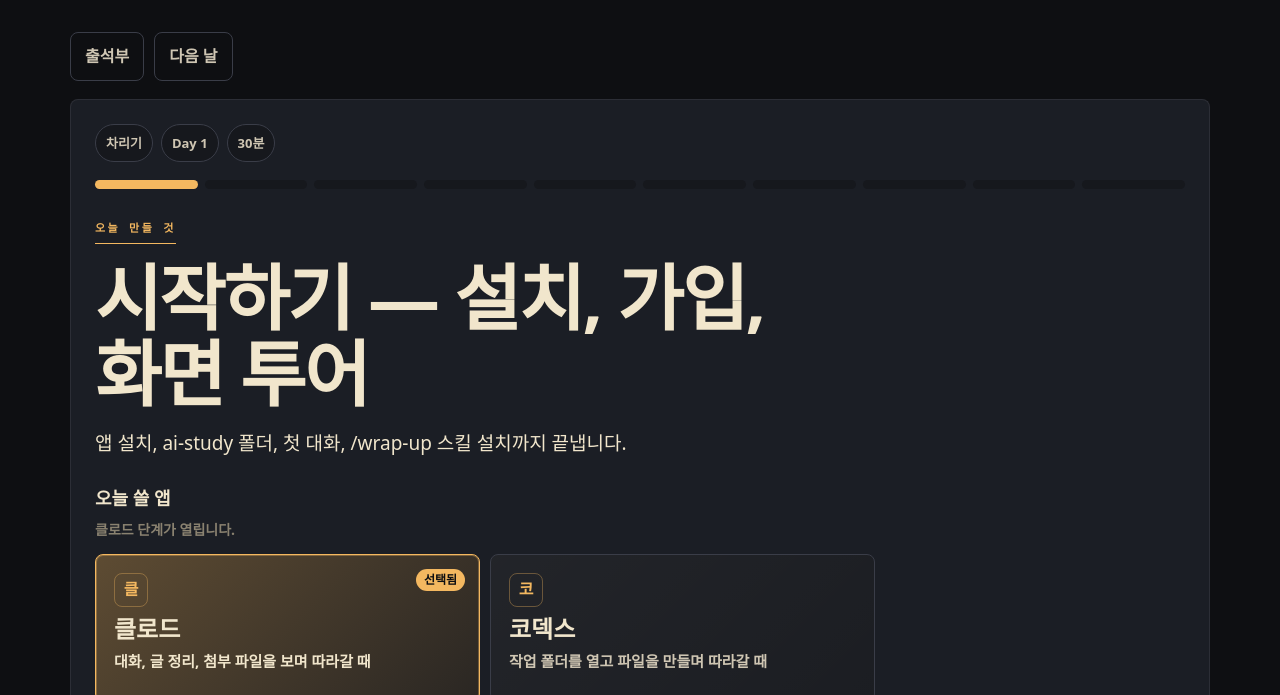
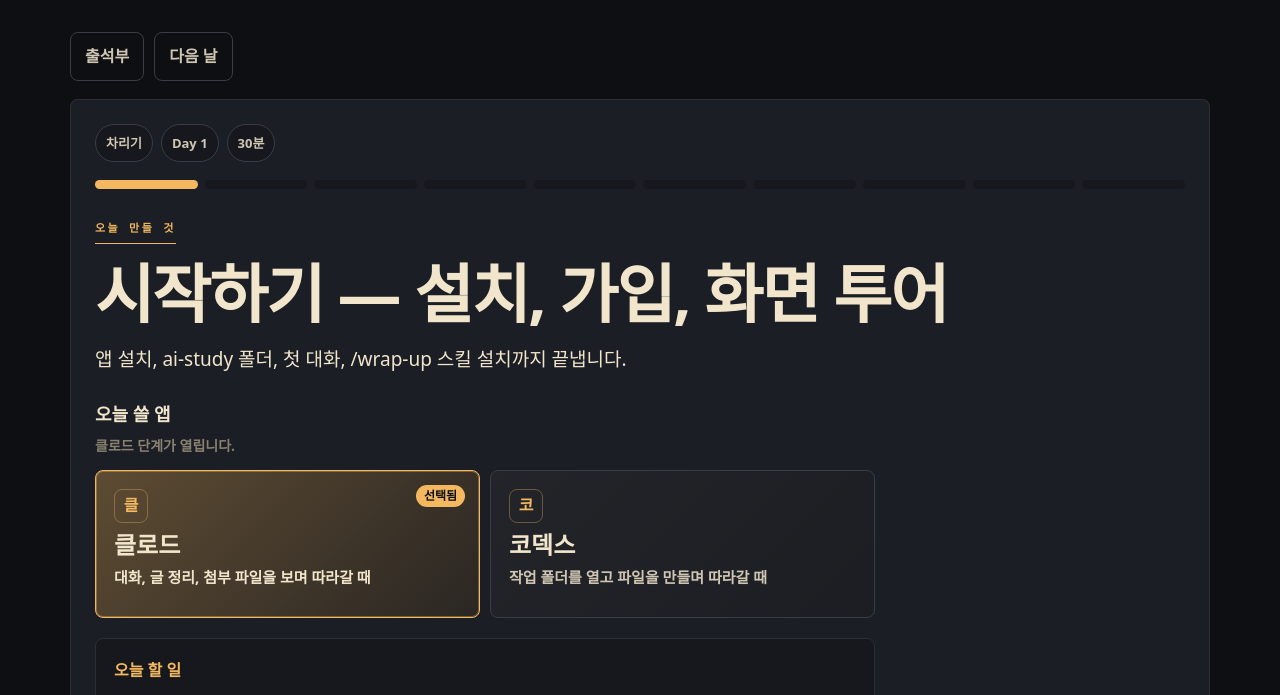
Before and after one commit to twinfin22/ai-night, an Astro site: page /tutorials/day-01 in a window 1280 px wide. Shown: the part 75-770 px from the top of the page. Built offline with nearby package versions, Linux system fonts and the light colour scheme; Astro itself is replaced by a stand-in of ours; a web font is replaced by a local one.

Commit message:
fix tutorial title wrapping

```diff
--- a/src/styles/global.css
+++ b/src/styles/global.css
@@ -1053,7 +1053,12 @@ ul, ol { margin: 0; padding: 0; list-style: none; }
   display: block;
 }
 
-.wizard-screen h1,
+.wizard-screen h1 {
+  max-width: none;
+  margin-bottom: 16px;
+  font-size: clamp(46px, 5.25vw, 64px);
+}
+
 .wizard-screen h2 {
   max-width: 780px;
   margin-bottom: 16px;
```
